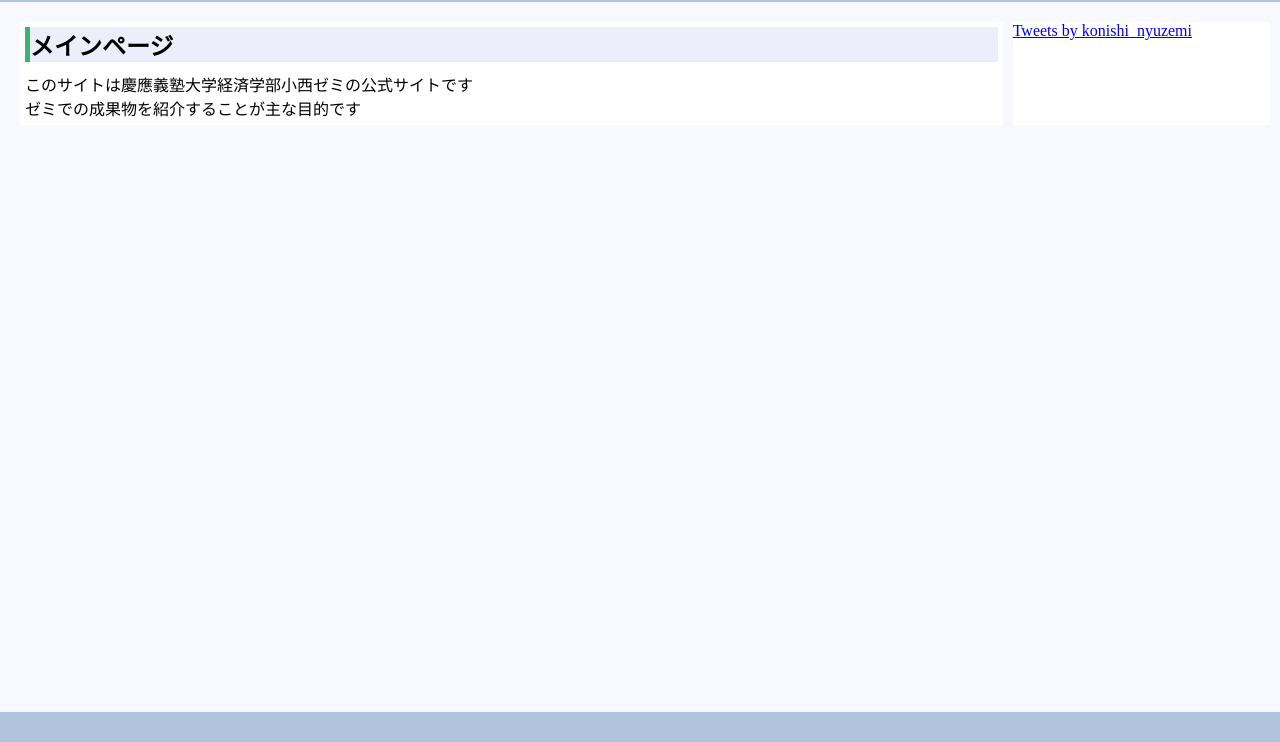
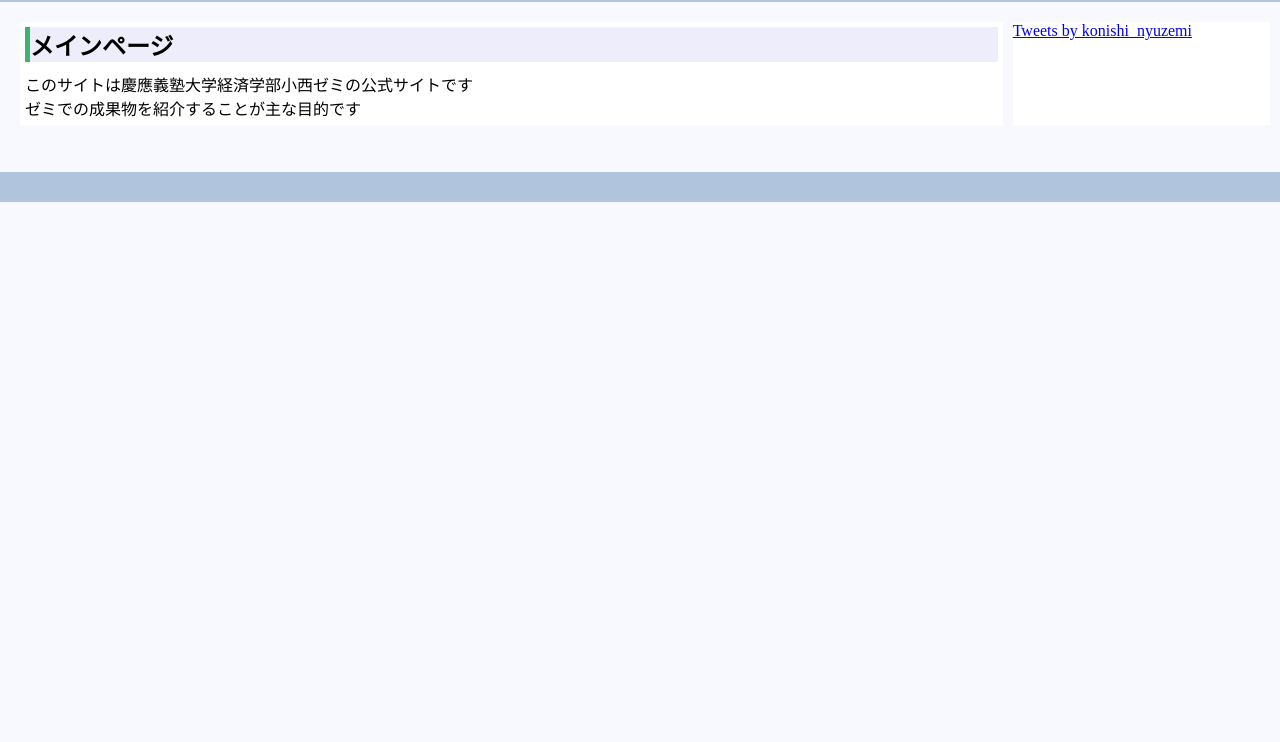
Before and after one commit to konishizemi/webpage, a plain HTML site: page index.html in a window 1280 px wide. Shown: the part 58-800 px from the top of the page. Drawn offline with Linux system fonts and the light colour scheme.

Commit message:
Update style.css

```diff
--- a/style.css
+++ b/style.css
@@ -4,7 +4,7 @@ padding: 0:
 }
 
 html{
-    height: 100%;
+    height: auto;
     width: 100%;
 }
 
@@ -90,7 +90,7 @@ header a{
 }
 
 .main {
-    padding: 20px 10px 0 10px;
+    padding: 20px 10px 30px 10px;
 }
 
 .out {
```
